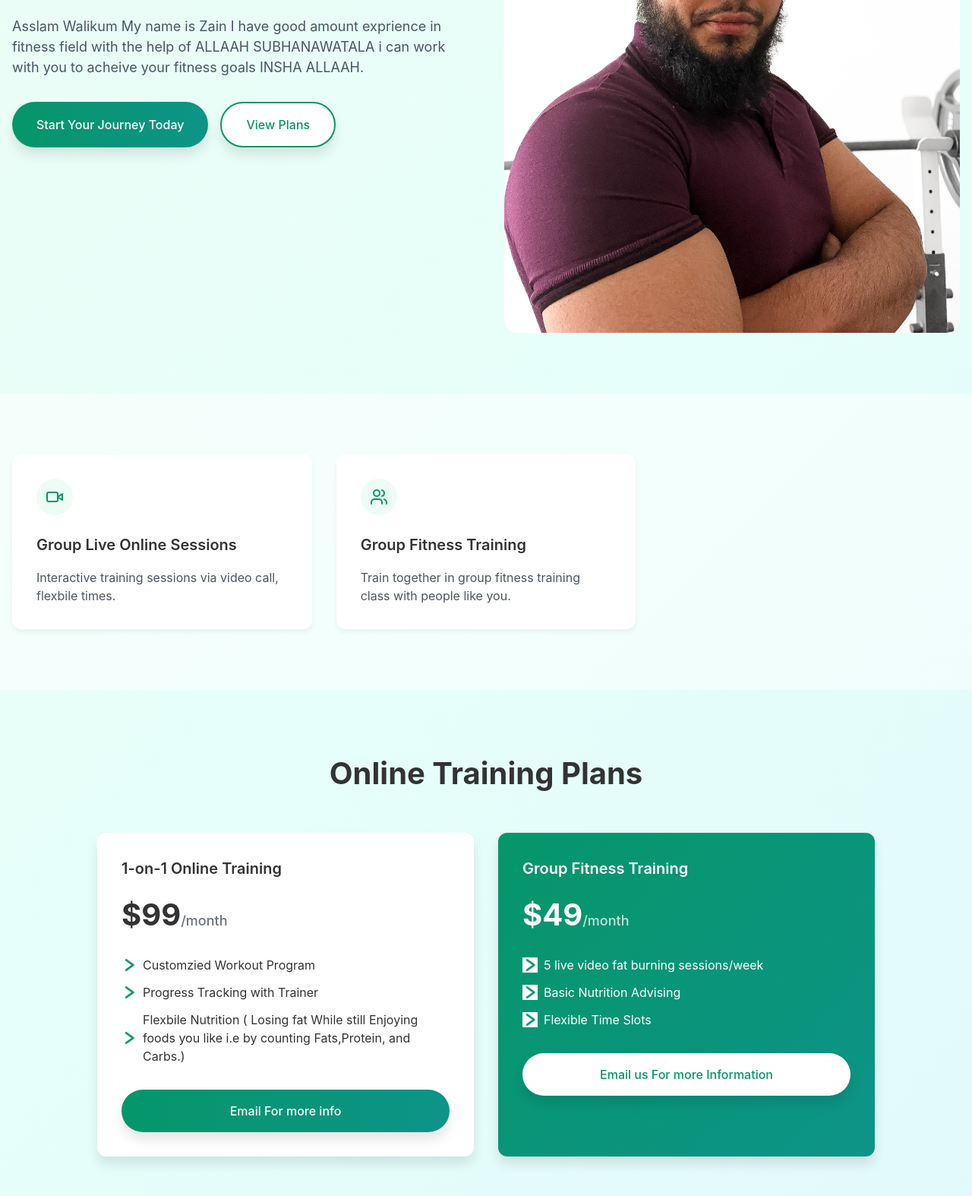
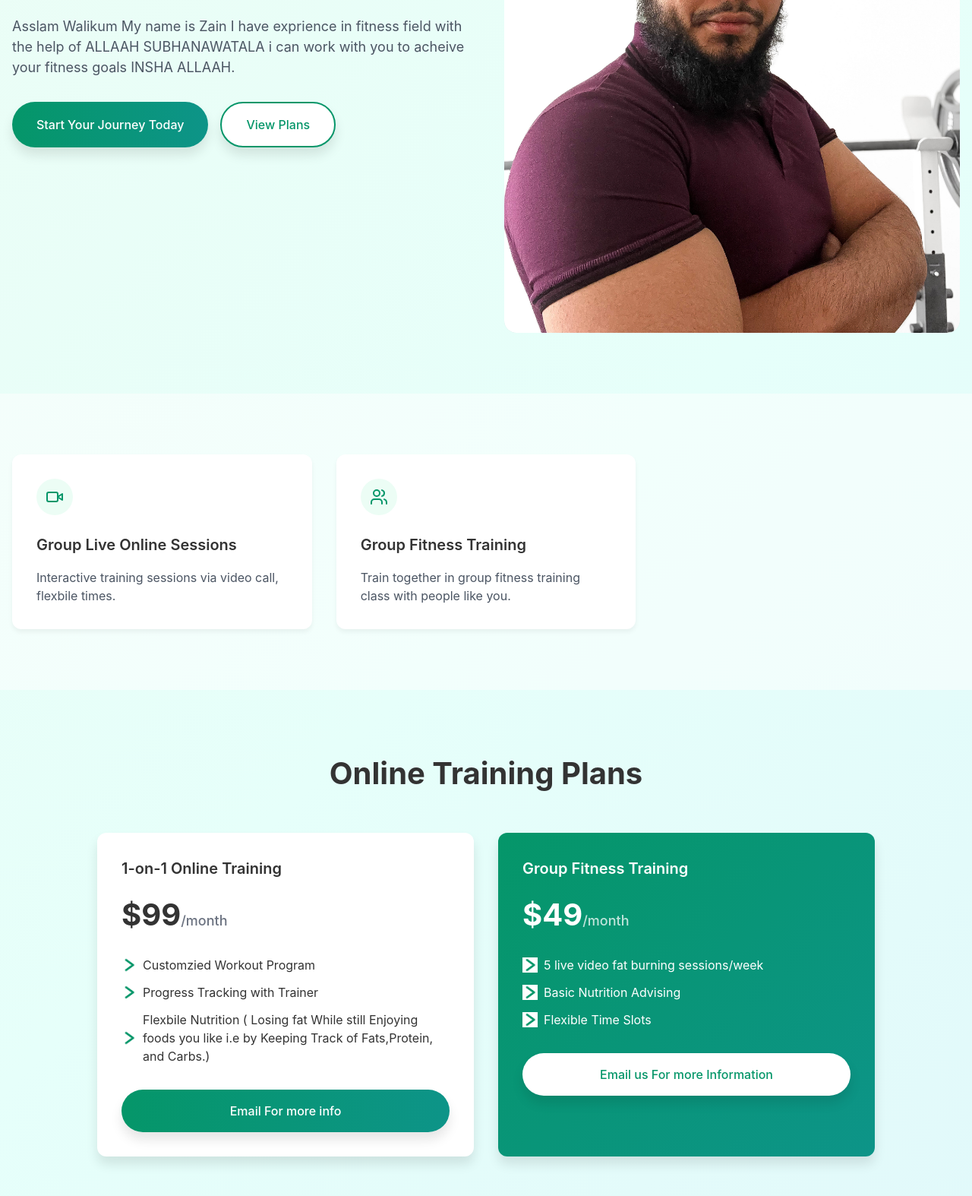
Before and after one commit to zain78612-i/fitnessupdated, a plain HTML site: page index.html in a window 1280 px wide. Shown: the part 490-2064 px from the top of the page at 76% size. Drawn offline with Linux system fonts and the light colour scheme.

Commit message:
Update index.html

```diff
--- a/index.html
+++ b/index.html
@@ -42,7 +42,7 @@
                 </span>
               </h1>
               <p class="hero-description">
-                Asslam Walikum My name is Zain I have good amount exprience in fitness field with the help of ALLAAH SUBHANAWATALA
+                Asslam Walikum My name is Zain I have  exprience in fitness field with the help of ALLAAH SUBHANAWATALA
                 i can work with you to acheive your fitness goals INSHA ALLAAH.
                 </p>
               <div class="hero-buttons">
@@ -108,7 +108,7 @@
                 </li>
                 <li class="pricing-feature">
                   <img src="./More Than.jpg" width="24" height="24" viewBox="0 0 24 24" fill="none" stroke="currentColor" stroke-width="2" stroke-linecap="round" stroke-linejoin="round" class="check-icon"><path d="m9 18 6-6-6-6"></path></svg>
-                  Flexbile Nutrition ( Losing fat While still Enjoying foods you like i.e by counting  Fats,Protein, and Carbs.)
+                  Flexbile Nutrition ( Losing fat While still Enjoying foods you like i.e by Keeping Track  of Fats,Protein, and Carbs.)
                 </li>
 
 
```
